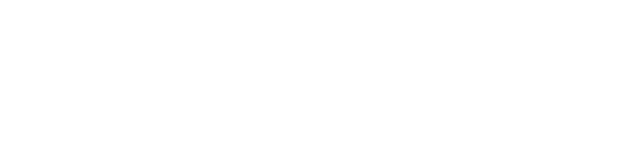
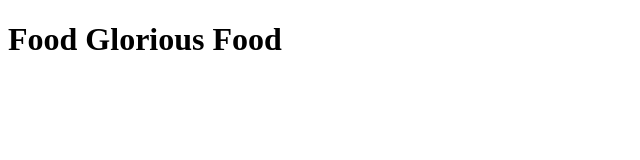
Before and after one commit to Sromero1015/GifTastic, a plain HTML site: page index.html in a window 1280 px wide. Shown: the whole page, without its empty margins (0-640 px from the left). Drawn offline with nearby package versions, Linux system fonts and the light colour scheme.

Commit message:
another test commit

```diff
--- a/index.html
+++ b/index.html
@@ -7,6 +7,13 @@
     <title>GifTastic</title>
 </head>
 <body>
+    <h1>Food Glorious Food</h1>
+    <br>
+
+
+
+
+
     <script src="https://cdnjs.cloudflare.com/ajax/libs/jquery/3.2.1/jquery.min.js"></script>
     <script type="text/javascript"></script>
 
```
Also changed, not shown: assets/css/style.css (added), assets/javascript/app.js (added), 1 other file.
